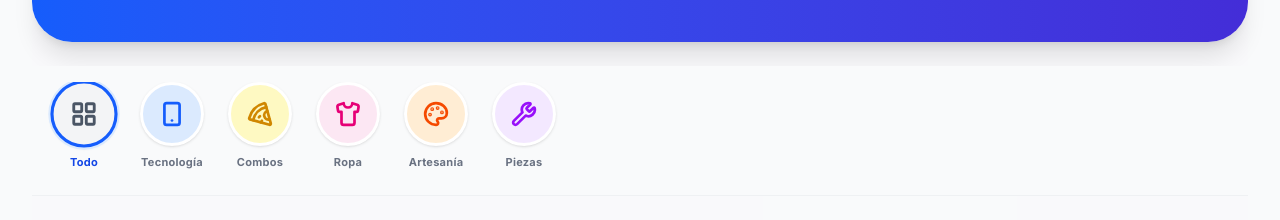
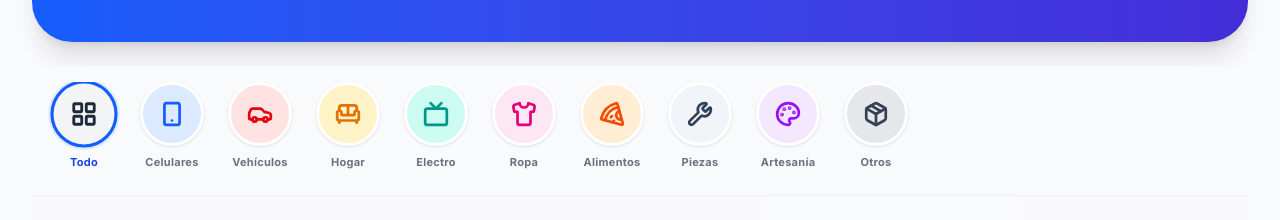
Before and after one commit to EnriqueBarroso/timbiriche-cuba, a Next.js app: page / in a window 1280 px wide. Shown: the part 315-535 px from the top of the page. Built offline with nearby package versions, Linux system fonts and the light colour scheme; no server answers; the database is empty.

Commit message:
Fix: Categorías unificadas en inicio y creación

```diff
--- a/app/page.tsx
+++ b/app/page.tsx
@@ -10,27 +10,44 @@ import {
   Wrench,
   Pizza,
   LayoutGrid,
-  Search
+  Search,
+  Car,
+  Tv,
+  Sofa,
+  Package
 } from "lucide-react";
 
+// 👇 AQUÍ ESTÁ LA MAGIA: Las categorías exactas de la base de datos
 const CATEGORIES = [
   {
     name: "Todo",
     slug: "",
     icon: LayoutGrid,
-    color: "bg-gray-100 text-gray-600"
+    color: "bg-gray-100 text-gray-800"
   },
   {
-    name: "Tecnología",
-    slug: "tech",
+    name: "Celulares",
+    slug: "cellphones",
     icon: Smartphone,
     color: "bg-blue-100 text-blue-600"
   },
   {
-    name: "Combos",
-    slug: "food",
-    icon: Pizza,
-    color: "bg-yellow-100 text-yellow-600"
+    name: "Vehículos",
+    slug: "vehicles",
+    icon: Car,
+    color: "bg-red-100 text-red-600"
+  },
+  {
+    name: "Hogar",
+    slug: "home",
+    icon: Sofa,
+    color: "bg-amber-100 text-amber-600"
+  },
+  {
+    name: "Electro",
+    slug: "appliances",
+    icon: Tv,
+    color: "bg-teal-100 text-teal-600"
   },
   {
     name: "Ropa",
@@ -39,16 +56,28 @@ const CATEGORIES = [
     color: "bg-pink-100 text-pink-600"
   },
   {
-    name: "Artesanía",
-    slug: "crafts",
-    icon: Palette,
+    name: "Alimentos",
+    slug: "food",
+    icon: Pizza,
     color: "bg-orange-100 text-orange-600"
   },
   {
     name: "Piezas",
     slug: "parts",
     icon: Wrench,
+    color: "bg-slate-100 text-slate-700"
+  },
+  {
+    name: "Artesanía",
+    slug: "crafts",
+    icon: Palette,
     color: "bg-purple-100 text-purple-600"
+  },
+  {
+    name: "Otros",
+    slug: "others",
+    icon: Package,
+    color: "bg-gray-200 text-gray-700"
   },
 ];
 
--- a/app/vender/VenderForm.tsx
+++ b/app/vender/VenderForm.tsx
@@ -26,7 +26,7 @@ export default function VenderForm({ initialProduct }: Props) {
     // ✅ CORREGIDO: Sin divisiones complejas
     price: initialProduct?.price ? initialProduct.price.toString() : "",
     currency: initialProduct?.currency || "USD",
-    category: initialProduct?.category || "food",
+    category: initialProduct?.category || "",
     description: initialProduct?.description || "",
     // Mapeamos las imágenes si existen
     // eslint-disable-next-line @typescript-eslint/no-explicit-any
@@ -177,11 +177,16 @@ export default function VenderForm({ initialProduct }: Props) {
               value={formData.category}
               onChange={(e) => setFormData({ ...formData, category: e.target.value })}
             >
-              <option value="food">🍗 Combos y Alimentos</option>
-              <option value="parts">🔧 Piezas y Accesorios</option>
-              <option value="home">🛋️ Hogar y Decoración</option>
-              <option value="tech">📱 Tecnología</option>
-              <option value="fashion">👗 Ropa y Moda</option>
+               <option value="" disabled>Selecciona una categoría...</option>
+               <option value="cellphones">📱 Celulares y Tablets</option>
+               <option value="vehicles">🚗 Motos, Carros y Bicicletas</option>
+               <option value="fashion">👗 Ropa y Calzado</option>
+               <option value="appliances">📺 Electrodomésticos</option>
+               <option value="home">🛋️ Hogar y Muebles</option>
+               <option value="food">🍗 Combos y Alimentos</option>
+               <option value="parts">🔧 Piezas y Accesorios</option>
+               <option value="crafts">🎨 Artesanía y Manufactura</option>
+               <option value="others">📦 Otros</option>
             </select>
           </div>
 
```
